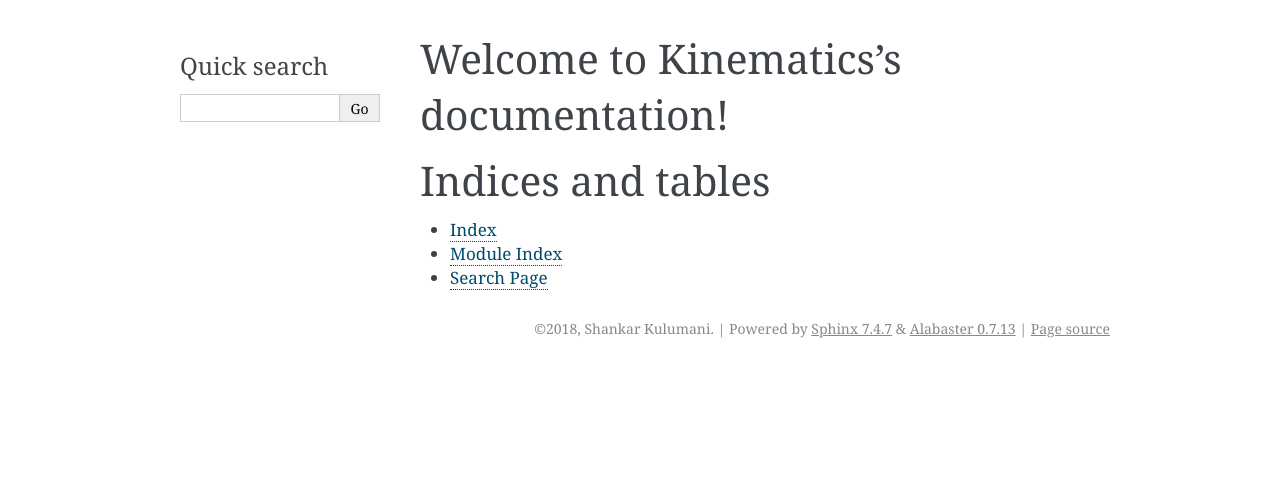
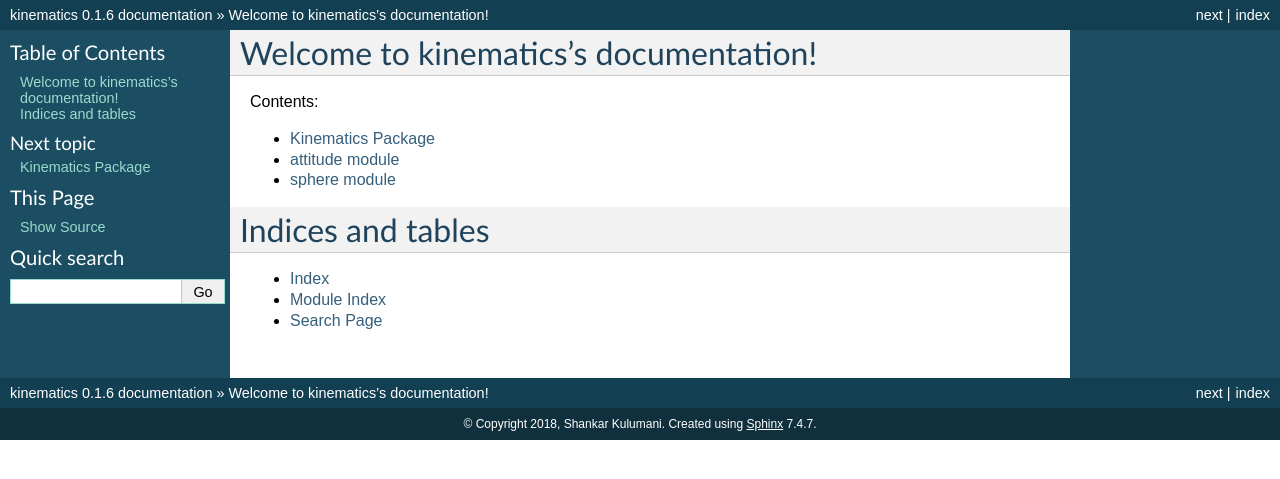
Before and after one commit to skulumani/kinematics, a Sphinx documentation site: the page built from docs/index.rst, in a window 1280 px wide. Shown: the top 479 px of the page. Built offline with Sphinx 7.4.7, drawn with Linux system fonts in a browser that asks for light colours.

Commit message:
Update documenation

```diff
--- a/docs/conf.py
+++ b/docs/conf.py
@@ -87,7 +87,7 @@ todo_include_todos = False
 # The theme to use for HTML and HTML Help pages.  See the documentation for
 # a list of builtin themes.
 #
-html_theme = 'alabaster'
+html_theme = 'default'
 
 # Theme options are theme-specific and customize the look and feel of a theme
 # further.  For a list of options available for each theme, see the
@@ -105,18 +105,18 @@ html_static_path = ['_static']
 #
 # This is required for the alabaster theme
 # refs: http://alabaster.readthedocs.io/en/latest/installation.html#sidebars
-html_sidebars = {
-    '**': [
-        'relations.html',  # needs 'show_related': True theme option to display
-        'searchbox.html',
-    ]
-}
+# html_sidebars = {
+#     '**': [
+#         'relations.html',  # needs 'show_related': True theme option to display
+#         'searchbox.html',
+#     ]
+# }
 
 
 # -- Options for HTMLHelp output ------------------------------------------
 
 # Output file base name for HTML help builder.
-htmlhelp_basename = 'Kinematicsdoc'
+htmlhelp_basename = 'kinematicsdoc'
 
 
 # -- Options for LaTeX output ---------------------------------------------
@@ -143,7 +143,7 @@ latex_elements = {
 # (source start file, target name, title,
 #  author, documentclass [howto, manual, or own class]).
 latex_documents = [
-    (master_doc, 'Kinematics.tex', 'Kinematics Documentation',
+    (master_doc, 'kinematics.tex', 'kinematics Documentation',
      'Shankar Kulumani', 'manual'),
 ]
 
@@ -153,7 +153,7 @@ latex_documents = [
 # One entry per manual page. List of tuples
 # (source start file, name, description, authors, manual section).
 man_pages = [
-    (master_doc, 'kinematics', 'Kinematics Documentation',
+    (master_doc, 'kinematics', 'kinematics Documentation',
      [author], 1)
 ]
 
@@ -164,7 +164,7 @@ man_pages = [
 # (source start file, target name, title, author,
 #  dir menu entry, description, category)
 texinfo_documents = [
-    (master_doc, 'Kinematics', 'Kinematics Documentation',
-     author, 'Kinematics', 'One line description of project.',
+    (master_doc, 'kinematics', 'kinematics Documentation',
+     author, 'kinematics', 'One line description of project.',
      'Miscellaneous'),
 ]
--- /dev/null
+++ b/docs/documentation.rst
@@ -0,0 +1,17 @@
+Kinematics Package
+==================
+
+attitude module
+===============
+.. automodule:: kinematics.attitude
+    :members:
+    :undoc-members:
+    :show-inheritance:
+
+
+sphere module
+===============
+.. automodule:: kinematics.sphere
+    :members:
+    :undoc-members:
+    :show-inheritance:
--- a/docs/index.rst
+++ b/docs/index.rst
@@ -3,14 +3,14 @@
    You can adapt this file completely to your liking, but it should at least
    contain the root `toctree` directive.
 
-Welcome to Kinematics's documentation!
+Welcome to kinematics's documentation!
 ======================================
 
 .. toctree::
    :maxdepth: 2
    :caption: Contents:
 
-
+   documentation.rst
 
 Indices and tables
 ==================
```
